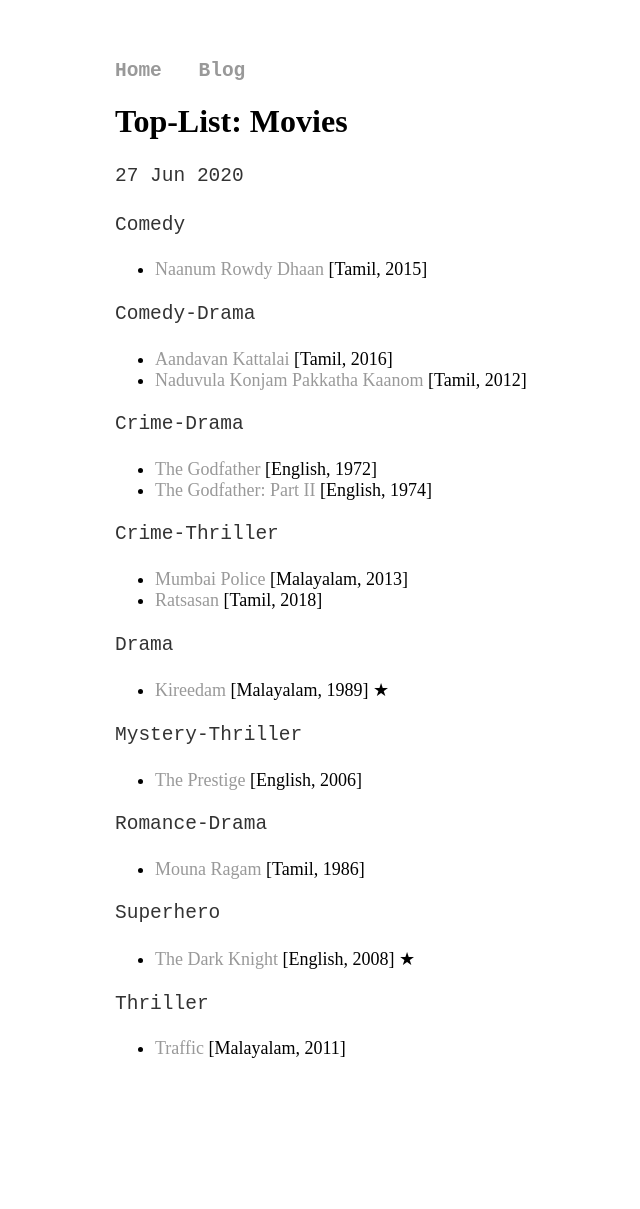
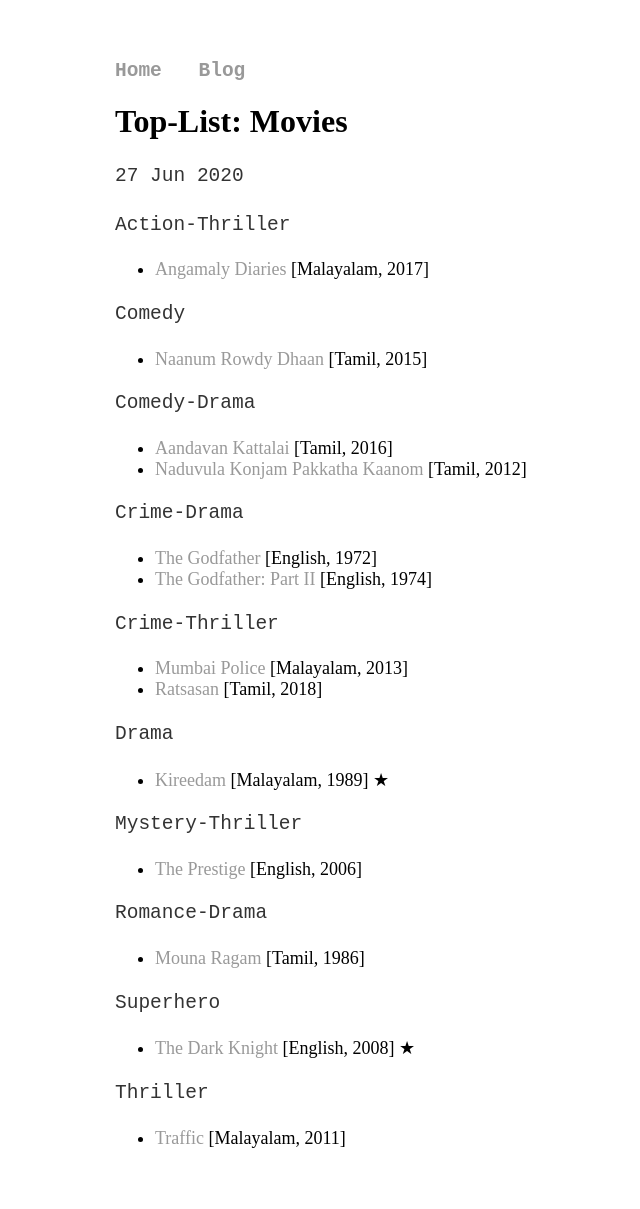
Before and after one commit to joe019/joe019.github.io, a Jekyll site: the page built from _posts/2020-06-27-movies.md, in a window 1280 px wide. Shown: the whole page, without its empty margins (45-685 px from the left). Built offline with Jekyll 4.4.1, drawn with Linux system fonts in a browser that asks for light colours; before the commit the page ends 1119 px from its top, so only the background shows below that.

Commit message:
Added Angamaly Diaries

```diff
--- a/_posts/2020-06-27-movies.md
+++ b/_posts/2020-06-27-movies.md
@@ -3,6 +3,9 @@
 title: "Top-List: Movies"
 date: 2020-06-27
 ---
+
+Action-Thriller
+* [Angamaly Diaries](https://www.youtube.com/watch?v=9mRG1GVxtkY) [Malayalam, 2017]
 
 Comedy
 * [Naanum Rowdy Dhaan](https://www.sunnxt.com/tamil-movie/detail/7258/naanum-rowdy-dhaan/) [Tamil, 2015]
```
